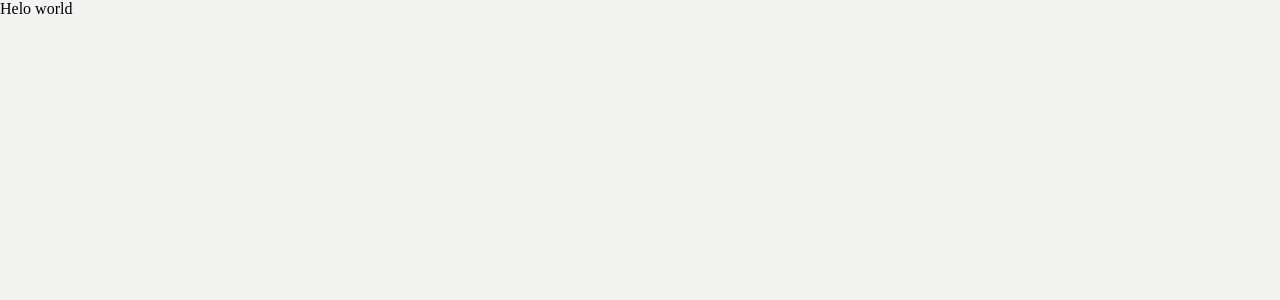
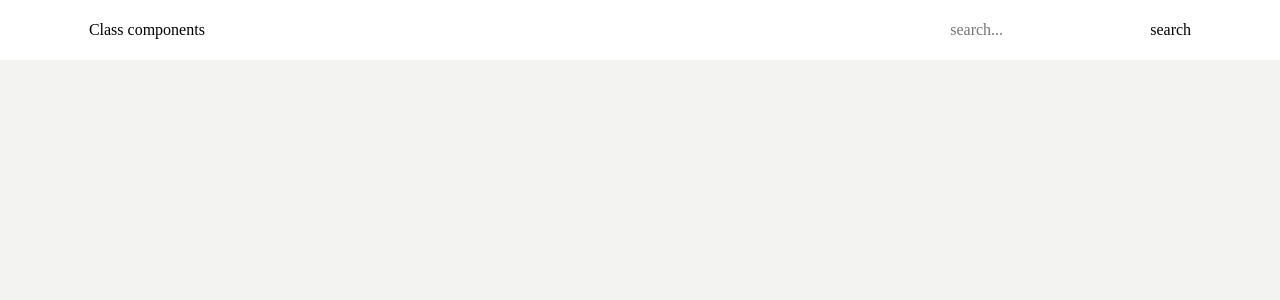
Before and after one commit to ElGansoDorado/rs-react-app, a React (Vite) app: page / in a window 1280 px wide. Shown: the top 300 px of the page. Built offline with nearby package versions, Linux system fonts and the light colour scheme.

Commit message:
feat: add header components and search query

```diff
--- a/src/app/app.tsx
+++ b/src/app/app.tsx
@@ -1,10 +1,12 @@
 import { Component, type ReactNode } from 'react';
+
+import Header from '../features/header';
 
 class App extends Component {
   render(): ReactNode {
     return (
       <>
-        <h1>Helo world</h1>
+        <Header />
       </>
     );
   }
--- /dev/null
+++ b/src/features/header/header.module.css
@@ -0,0 +1,9 @@
+.header {
+  width: 100%;
+  height: 60px;
+
+  display: flex;
+  align-items: center;
+
+  background-color: #fff;
+}
--- /dev/null
+++ b/src/features/header/index.tsx
@@ -0,0 +1,52 @@
+import { Component } from 'react';
+
+import classes from './header.module.css';
+
+class Header extends Component {
+  state = {
+    search: '',
+  };
+
+  onSearch = async () => {
+    const response = await fetch(
+      `https://pokeapi.co/api/v2/pokemon/${this.state.search}`
+    );
+
+    const pokemonLists = await response.json();
+
+    console.log(pokemonLists);
+  };
+
+  render() {
+    return (
+      <header className={classes.header}>
+        <div className="container flex-row">
+          <h1 className={classes.title}>Class components</h1>
+
+          <form className={classes.search}>
+            <input
+              type="search"
+              name="search"
+              placeholder="search..."
+              onChange={(e) =>
+                this.setState({
+                  search: e.target.value,
+                })
+              }
+              value={this.state.search}
+            />
+
+            <input
+              type="button"
+              name="search-button"
+              value="search"
+              onClick={this.onSearch}
+            />
+          </form>
+        </div>
+      </header>
+    );
+  }
+}
+
+export default Header;
```
